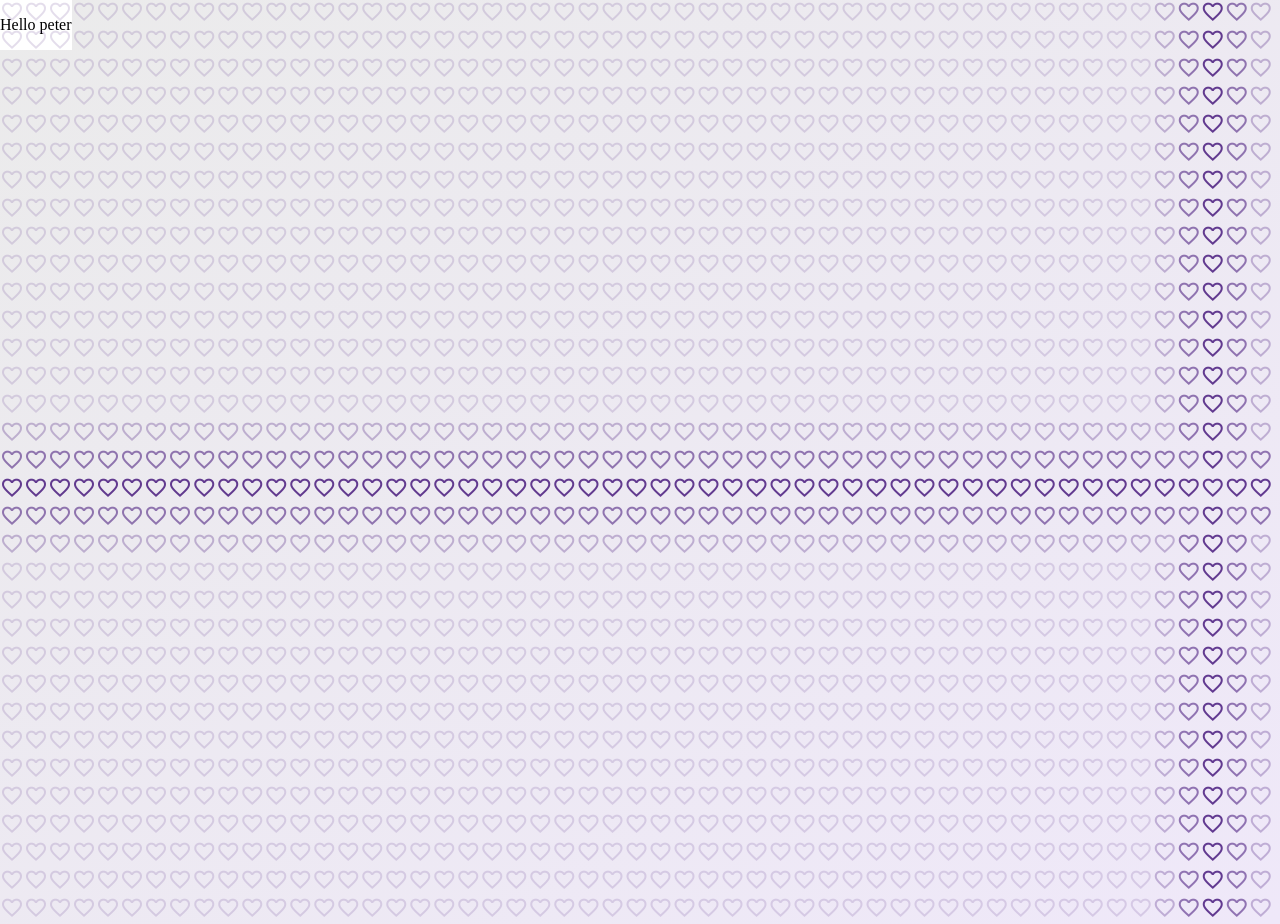
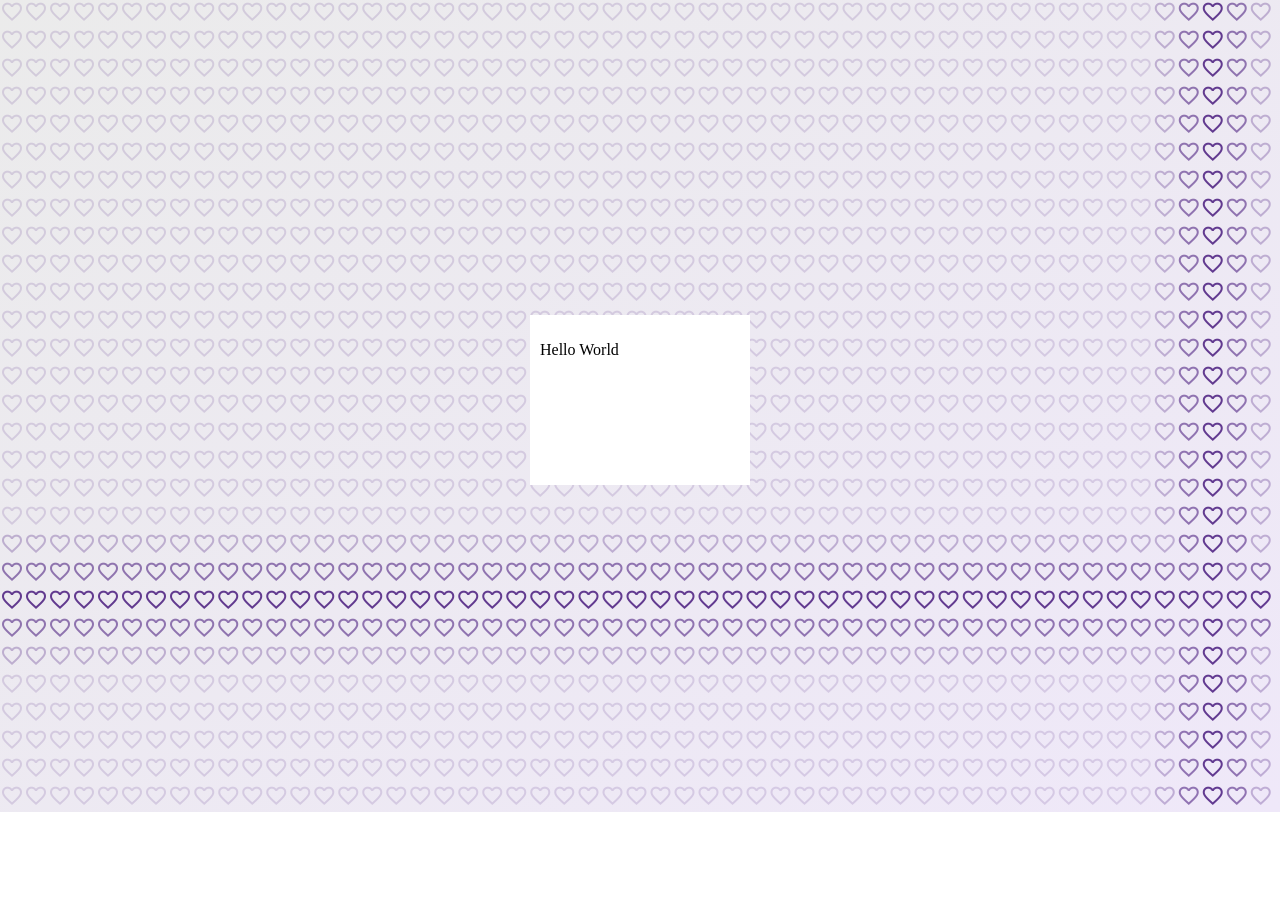
Before and after one commit to PaoloSait/my-website, a SvelteKit app: page /music in a window 1280 px wide. After the commit the page ends 812 px from the top, so only its background shows below. Built offline with nearby package versions, Linux system fonts and the light colour scheme.

Commit message:
Fixed positioning issues

```diff
--- a/src/routes/music/+page.svelte
+++ b/src/routes/music/+page.svelte
@@ -4,6 +4,7 @@
     let child;
     let isPlaying = false;
 </script>
+
 <!--
 {#if isPlaying}
     <button
@@ -21,18 +22,33 @@
     </button>
 {/if} -->
 
-<div>
+<div class="content">
     <div class="controller">
-        <p>Hello peter</p>
+        <div class="cover-art" />
+        <p>Hello World</p>
     </div>
-    <AnimatedBackground bind:this={child} rate="100" />
 </div>
 
+<AnimatedBackground bind:this={child} rate="100" />
+
 <style>
+    .content {
+        position: absolute;
+        width: 100%;
+        height: 100%;
+        display: flex;
+    }
+
     .controller {
-        width: 300;
-        height: 300;
+        width: 200px;
+        height: 150px;
+        padding: 10px;
         background-color: white;
-        position: absolute;
+        position: relative;
+        margin: auto;
+    }
+
+    .cover-art {
+        background-color: grey;
     }
 </style>
--- a/src/routes/music/AnimatedBackground.svelte
+++ b/src/routes/music/AnimatedBackground.svelte
@@ -30,8 +30,12 @@
         isPlaying = !isPlaying;
     }
 
-    function calcSize(dim) {
+    function xCount(dim) {
         return Math.floor(dim / 24);
+    }
+
+    function yCount(dim) {
+        return Math.ceil(dim / 28);
     }
 
     if (browser) {
@@ -56,7 +60,7 @@
 
 <svelte:window bind:innerWidth={width} bind:innerHeight={height} />
 
-<div class="no-scroll">
+<body>
     <!-- {#if isPlaying}
         <button
             on:click={togglePlaying}
@@ -74,12 +78,12 @@
     {/if} -->
 
     <div class="col">
-        {#each Array(calcSize(height)) as _, ind (ind)}
+        {#each Array(yCount(height)) as _, ind (ind)}
             <div>
-                {#each Array(calcSize(width)) as _, index (index)}
+                {#each Array(xCount(width)) as _, index (index)}
                     <span
                         class="material-symbols-outlined button, heart"
-                        style:opacity={opacity(index, ind,calcSize(width), calcSize(height), i)}
+                        style:opacity={opacity(index, ind, xCount(width), yCount(height), i)}
                     >
                         favorite
                     </span>
@@ -87,21 +91,26 @@
             </div>
         {/each}
     </div>
-</div>
+</body>
 
 <style>
-    .no-scroll {
+    body {
         overflow: hidden;
         position: relative;
+        z-index: -1;
+        padding: 0%;
+        margin: 0%;
     }
 
     .col {
         display: flex;
         flex-direction: column;
+        margin: auto;
     }
 
     .heart {
         color: #34006f;
         opacity: 0.13;
+        padding: 0%;
     }
 </style>
```
